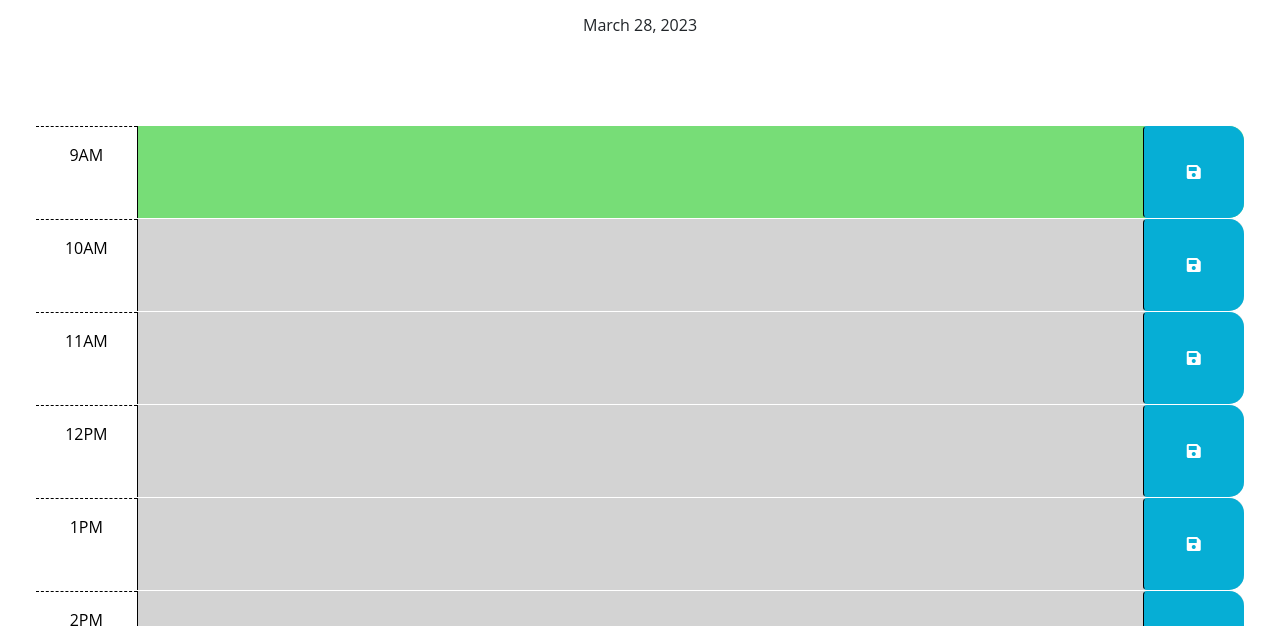
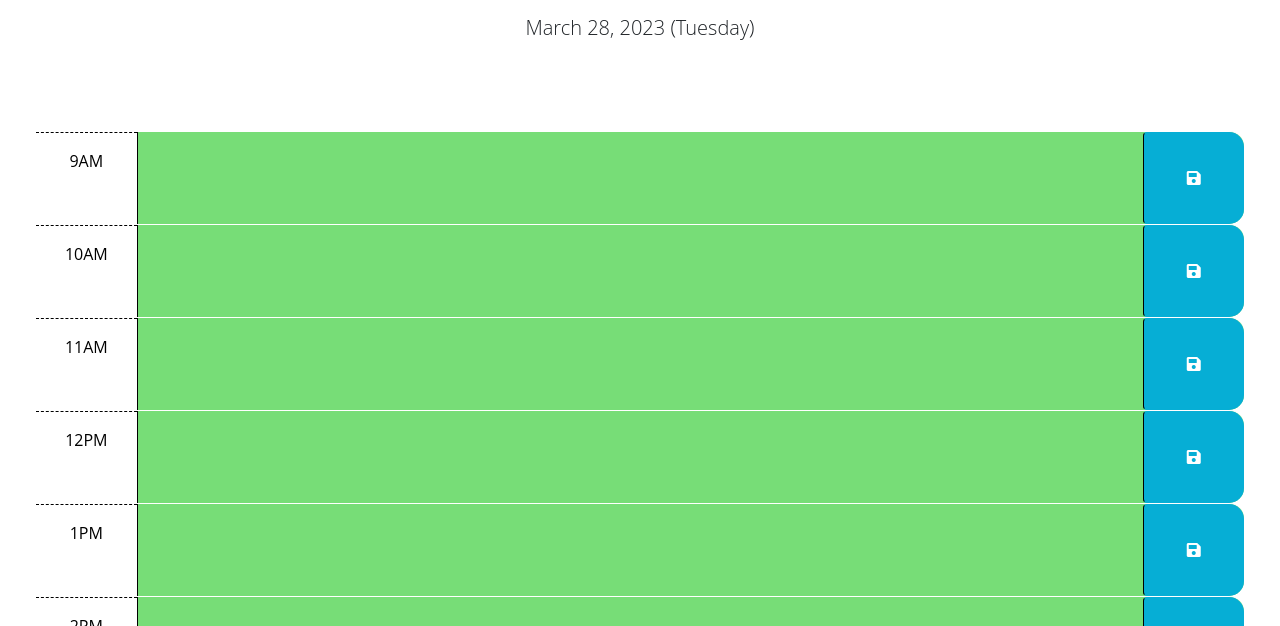
Before and after one commit to ShimmyShong/work-day-scheduler, a plain HTML site: page Develop/index.html in a window 1280 px wide. Shown: the part 166-792 px from the top of the page. Drawn offline with nearby package versions, Linux system fonts and the light colour scheme.

Commit message:
cleaned code, fixed bug with if statements

```diff
--- a/Develop/script.js
+++ b/Develop/script.js
@@ -1,27 +1,15 @@
-// Wrap all code that interacts with the DOM in a call to jQuery to ensure that
-// the code isn't run until the browser has finished rendering all the elements
-// in the html.
-
-var containerEl = $('.container-fluid');
-var timeBlockEl = $('.time-block');
-var saveButtonEl = $('.saveBtn');
-var descriptionTextEl = $('.description')
-var text = '';
-var textId = '';
 
 $(function () {
-  // TODO: Add a listener for click events on the save button. This code should
-  // use the id in the containing time-block as a key to save the user input in
-  // local storage. HINT: What does `this` reference in the click listener
-  // function? How can DOM traversal be used to get the "hour-x" id of the
-  // time-block containing the button that was clicked? How might the id be
-  // useful when saving the description in local storage?
-  timeBlockEl.children('.saveBtn').on('click', function(){ // TODO right now the text is being saved into local storage, but isnt persisting when refreshing browser
+  var containerEl = $('.container-fluid');
+  var timeBlockEl = $('.time-block');
+  var text = '';
+  var textId = '';
+
+  timeBlockEl.children('.saveBtn').on('click', function(){
     text = $(this).siblings('.description').val();
     console.log(text);
     textId = $(this).parent().attr('id'); // this gets the html text id relative to the save button that was clicked on
     localStorage.setItem(textId, text);
-    // timeBlockEl.children().eq(textId).text(newText);
   })
 
   timeBlockEl.each(function() { // the .each method selects all the time-block class elements and iterates through each of them
@@ -30,23 +18,18 @@ $(function () {
     $(this).children('.description').val(savedText);
   });
 
-  // TODO: Add code to apply the past, present, or future class to each time
-  // block by comparing the id to the current hour. HINTS: How can the id
-  // attribute of each time-block be used to conditionally add or remove the
-  // past, present, and future classes? How can Day.js be used to get the
-  // current hour in 24-hour time?
-  today = dayjs().format('MMMM D, YYYY');
-  todayHours = dayjs().format('H');
+  today = dayjs().format('MMMM D, YYYY (dddd)');
+  todayHours = parseInt(dayjs().format('H')); // parsing this to an integer because it caused problems with the if statements below
   var headerContainer = $('header');
   var pEl = $('<p>');
+  pEl.addClass('lead')
   pEl.text(today);
   headerContainer.append(pEl);
 
-  console.log(todayHours)
   // this for loop adds the hour number into the hoursArray array
   for (i = 0; i < containerEl.children().length; i++){
     timeBlockIds = containerEl.children().eq(i).attr('id')
-    timeBlockNumbers = timeBlockIds.replace('hour-', ''); // this gets rid of the "hour-" behind each id name
+    timeBlockNumbers = parseInt(timeBlockIds.replace('hour-', '')); // this gets rid of the "hour-" behind each id name so that it can be properly used in an if condition
     if (timeBlockNumbers < todayHours){
       containerEl.children().eq(i).addClass("past")
     }
@@ -56,17 +39,5 @@ $(function () {
     else if(timeBlockNumbers == todayHours){
       containerEl.children().eq(i).addClass("present")
     }
-    console.log(timeBlockNumbers) // prints the number of each element
-    console.log(timeBlockIds)
   }
-
-
-
-  // TODO: Add code to get any user input that was saved in localStorage and set
-  // the values of the corresponding textarea elements. HINT: How can the id
-  // attribute of each time-block be used to do this?
-
-
-
-  // TODO: Add code to display the current date in the header of the page.
 });
```
Also changed, not shown: Develop/index.html (+0 -3 lines).
